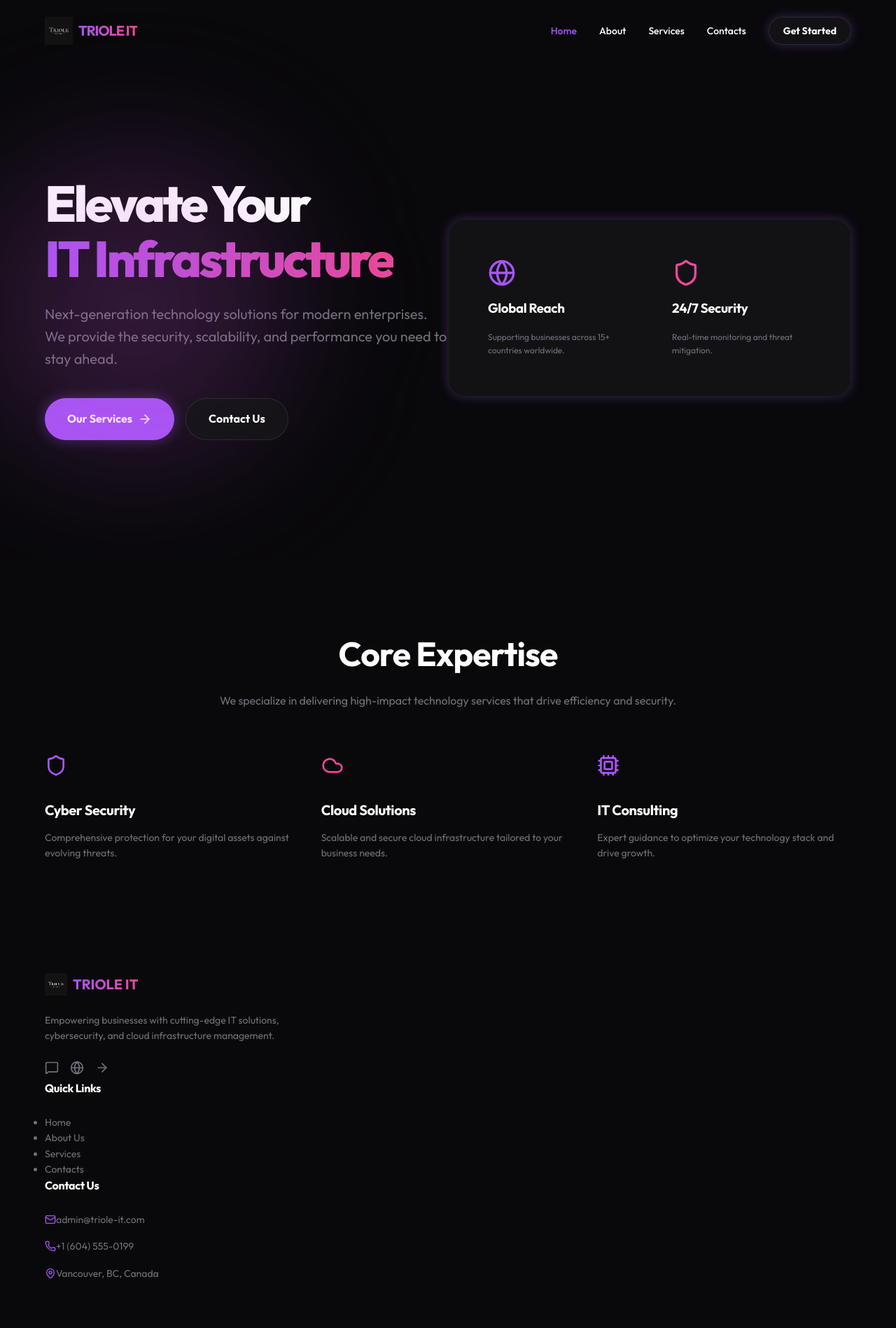
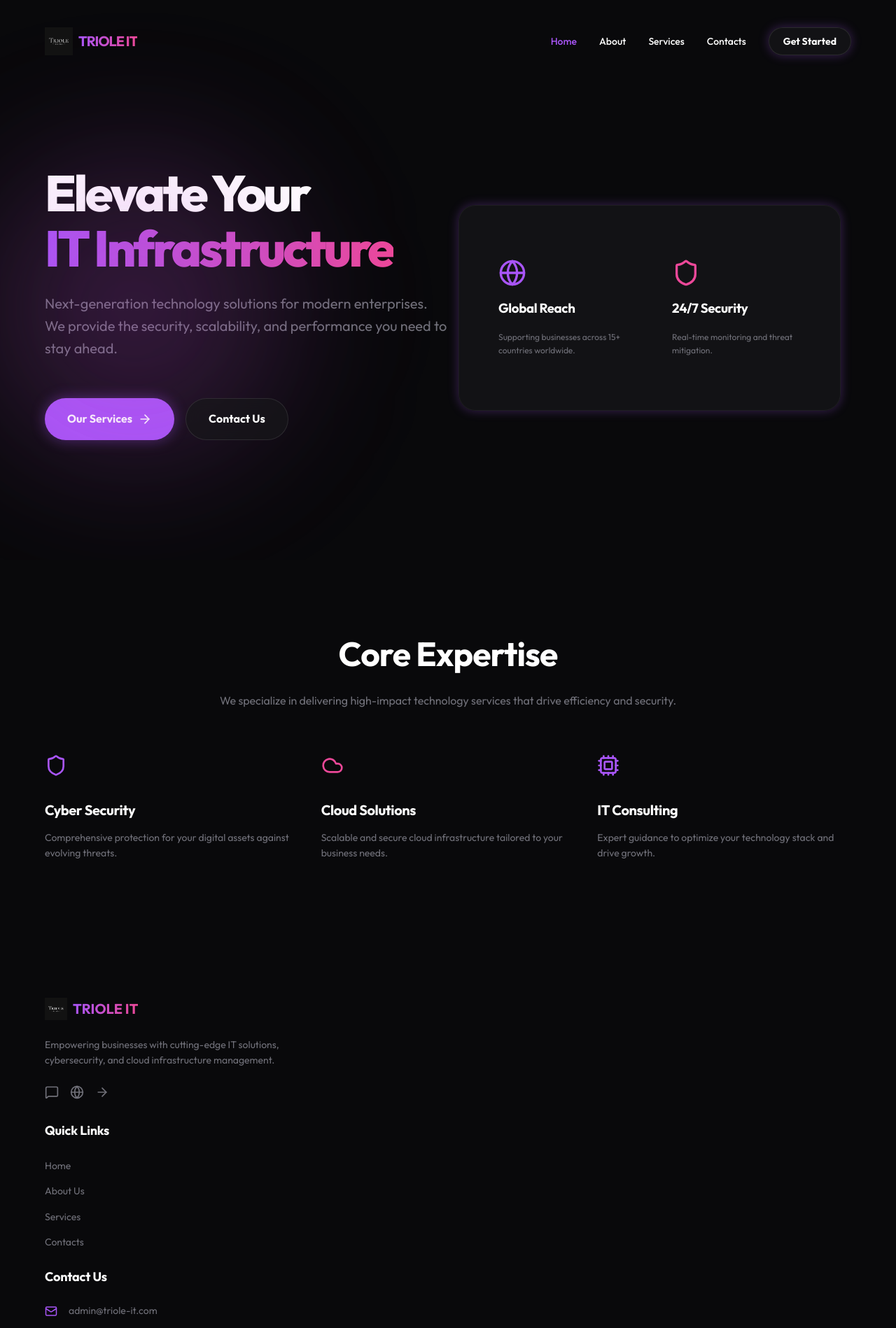
Before and after one commit to AtypicalSysAdmin/triole-it, a React (Vite) app: page / in a window 1280 px wide. Shown: the top 1898 px of the page at 70% size. Built offline with nearby package versions, Linux system fonts and the light colour scheme.

Commit message:
styling fixes

```diff
--- a/src/components/Footer.jsx
+++ b/src/components/Footer.jsx
@@ -25,28 +25,28 @@ const Footer = () => {
           </div>
 
           <div>
-            <h4 className="font-bold mb-6">Quick Links</h4>
-            <ul className="flex flex-col gap-3 text-sm text-muted">
-              <li><Link to="/" className="hover:text-primary transition-colors">Home</Link></li>
-              <li><Link to="/about" className="hover:text-primary transition-colors">About Us</Link></li>
-              <li><Link to="/services" className="hover:text-primary transition-colors">Services</Link></li>
-              <li><Link to="/contacts" className="hover:text-primary transition-colors">Contacts</Link></li>
+            <h4 className="footer-title">Quick Links</h4>
+            <ul className="link-list">
+              <li><Link to="/" className="link-item">Home</Link></li>
+              <li><Link to="/about" className="link-item">About Us</Link></li>
+              <li><Link to="/services" className="link-item">Services</Link></li>
+              <li><Link to="/contacts" className="link-item">Contacts</Link></li>
             </ul>
           </div>
 
           <div>
-            <h4 className="font-bold mb-6">Contact Us</h4>
-            <ul className="flex flex-col gap-4 text-sm text-muted">
-              <li className="flex items-center gap-3">
-                <Mail size={16} className="text-primary" />
+            <h4 className="footer-title">Contact Us</h4>
+            <ul className="link-list">
+              <li className="contact-item">
+                <Mail size={18} className="contact-icon" />
                 <span>admin@triole-it.com</span>
               </li>
-              <li className="flex items-center gap-3">
-                <Phone size={16} className="text-primary" />
-                <span>+1 (604) 555-0199</span>
+              <li className="contact-item">
+                <Phone size={18} className="contact-icon" />
+                <span>+1 (604) 967-2295</span>
               </li>
-              <li className="flex items-center gap-3">
-                <MapPin size={16} className="text-primary" />
+              <li className="contact-item">
+                <MapPin size={18} className="contact-icon" />
                 <span>Vancouver, BC, Canada</span>
               </li>
             </ul>
--- a/src/index.css
+++ b/src/index.css
@@ -1,9 +1,12 @@
 @import url('https://fonts.googleapis.com/css2?family=Outfit:wght@300;400;500;600;700;800&display=swap');
 
 :root {
-  --primary: #A855F7; /* Neon Purple */
-  --secondary: #EC4899; /* Neon Pink */
-  --background: #09090B; /* Deep Black */
+  --primary: #A855F7;
+  /* Neon Purple */
+  --secondary: #EC4899;
+  /* Neon Pink */
+  --background: #09090B;
+  /* Deep Black */
   --foreground: #FFFFFF;
   --muted: #71717A;
   --accent: #A855F7;
@@ -27,7 +30,12 @@ body {
   overflow-x: hidden;
 }
 
-h1, h2, h3, h4, h5, h6 {
+h1,
+h2,
+h3,
+h4,
+h5,
+h6 {
   font-weight: 700;
   letter-spacing: -0.02em;
 }
@@ -76,11 +84,13 @@ button {
   backdrop-filter: blur(12px);
   -webkit-backdrop-filter: blur(12px);
   border: 1px solid rgba(255, 255, 255, 0.1);
+  border-radius: 15px;
 }
 
 .gradient-text {
   background: linear-gradient(to right, var(--primary), var(--secondary));
   -webkit-background-clip: text;
+  background-clip: text;
   -webkit-text-fill-color: transparent;
 }
 
@@ -90,143 +100,441 @@ button {
   margin: 0 auto;
 }
 
-.flex { display: flex; }
-.items-center { align-items: center; }
-.justify-between { justify-content: space-between; }
-.flex-col { flex-direction: column; }
-.gap-2 { gap: 0.5rem; }
-.gap-4 { gap: 1rem; }
-.gap-6 { gap: 1.5rem; }
-.gap-8 { gap: 2rem; }
-.gap-10 { gap: 2.5rem; }
-
-.hidden { display: none; }
-@media (min-width: 768px) {
-  .md\:flex { display: flex; }
-  .md\:hidden { display: none; }
+.flex {
+  display: flex;
 }
 
-.fixed { position: fixed; }
-.top-0 { top: 0; }
-.w-full { width: 100%; }
-.z-50 { z-index: 50; }
-.relative { position: relative; }
-.absolute { position: absolute; }
-.focus\:outline-none:focus { outline: 2px solid transparent; outline-offset: 2px; }
-.focus\:ring-2:focus { box-shadow: 0 0 0 2px var(--primary); }
-.focus\:ring-primary:focus { --ring-color: var(--primary); }
-.focus\:ring-offset-2:focus { outline-offset: 2px; }
-.rounded-lg { border-radius: 0.5rem; }
-
-.inset-0 { top: 0; right: 0; bottom: 0; left: 0; }
-.z-10 { z-index: 10; }
-.z-\[100\] { z-index: 100; }
-
-.bg-black\/80 { background-color: rgba(0, 0, 0, 0.8); }
-.backdrop-blur-md { backdrop-filter: blur(12px); -webkit-backdrop-filter: blur(12px); }
-.cursor-pointer { cursor: pointer; }
-.drop-shadow-\[0_0_30px_rgba\(168\,85\,247\,0\.5\)\] { filter: drop-shadow(0 0 30px rgba(168, 85, 247, 0.5)); }
-
-.px-6 { padding-left: 1.5rem; padding-right: 1.5rem; }
-.py-4 { padding-top: 1rem; padding-bottom: 1rem; }
-.py-6 { padding-top: 1.5rem; padding-bottom: 1.5rem; }
-.px-5 { padding-left: 1.25rem; padding-right: 1.25rem; }
-.py-2 { padding-top: 0.5rem; padding-bottom: 0.5rem; }
-.p-5 { padding: 1.25rem; }
-.p-6 { padding: 1.5rem; }
-.p-8 { padding: 2rem; }
-.p-10 { padding: 2.5rem; }
-.p-16 { padding: 4rem; }
-@media (min-width: 768px) {
-  .md\:p-16 { padding: 4rem; }
+.items-center {
+  align-items: center;
 }
 
-.transition-all { transition: all 0.3s ease; }
-.duration-300 { transition-duration: 300ms; }
+.justify-between {
+  justify-content: space-between;
+}
 
-.text-xl { font-size: 1.25rem; }
-.text-sm { font-size: 0.875rem; }
-.text-lg { font-size: 1.125rem; }
-.font-bold { font-weight: 700; }
-.font-medium { font-weight: 500; }
-.font-semibold { font-weight: 600; }
+.flex-col {
+  flex-direction: column;
+}
 
-.text-center { text-align: center; }
-.text-muted { color: var(--muted); }
-.text-white { color: white; }
-.text-primary { color: var(--primary); }
-.text-secondary { color: var(--secondary); }
-.text-xs { font-size: 0.75rem; }
-.uppercase { text-transform: uppercase; }
-.tracking-widest { letter-spacing: 0.1em; }
-.tracking-tighter { letter-spacing: -0.05em; }
+.gap-2 {
+  gap: 0.5rem;
+}
 
-.rounded-full { border-radius: 9999px; }
-.shadow-lg { box-shadow: 0 10px 15px -3px rgba(0, 0, 0, 0.1), 0 4px 6px -2px rgba(0, 0, 0, 0.05); }
+.gap-4 {
+  gap: 1rem;
+}
+
+.gap-6 {
+  gap: 1.5rem;
+}
+
+.gap-8 {
+  gap: 2rem;
+}
+
+.gap-10 {
+  gap: 2.5rem;
+}
+
+.hidden {
+  display: none;
+}
+
+@media (min-width: 768px) {
+  .md\:flex {
+    display: flex;
+  }
+
+  .md\:hidden {
+    display: none;
+  }
+}
+
+.fixed {
+  position: fixed;
+}
+
+.top-0 {
+  top: 0;
+}
+
+.w-full {
+  width: 100%;
+}
+
+.z-50 {
+  z-index: 50;
+}
+
+.relative {
+  position: relative;
+}
+
+.absolute {
+  position: absolute;
+}
+
+.focus\:outline-none:focus {
+  outline: 2px solid transparent;
+  outline-offset: 2px;
+}
+
+.focus\:ring-2:focus {
+  box-shadow: 0 0 0 2px var(--primary);
+}
+
+.focus\:ring-primary:focus {
+  --ring-color: var(--primary);
+}
+
+.focus\:ring-offset-2:focus {
+  outline-offset: 2px;
+}
+
+.rounded-lg {
+  border-radius: 0.5rem;
+}
+
+.inset-0 {
+  top: 0;
+  right: 0;
+  bottom: 0;
+  left: 0;
+}
+
+.z-10 {
+  z-index: 10;
+}
+
+.z-\[100\] {
+  z-index: 100;
+}
+
+.bg-black\/80 {
+  background-color: rgba(0, 0, 0, 0.8);
+}
+
+.backdrop-blur-md {
+  backdrop-filter: blur(12px);
+  -webkit-backdrop-filter: blur(12px);
+}
+
+.cursor-pointer {
+  cursor: pointer;
+}
+
+.drop-shadow-\[0_0_30px_rgba\(168\,85\,247\,0\.5\)\] {
+  filter: drop-shadow(0 0 30px rgba(168, 85, 247, 0.5));
+}
+
+.px-6 {
+  padding-left: 1.5rem;
+  padding-right: 1.5rem;
+}
+
+.py-4 {
+  padding-top: 1rem;
+  padding-bottom: 1rem;
+}
+
+.py-6 {
+  padding-top: 1.5rem;
+  padding-bottom: 1.5rem;
+}
+
+.px-5 {
+  padding-left: 1.25rem;
+  padding-right: 1.25rem;
+}
+
+.py-2 {
+  padding-top: 0.5rem;
+  padding-bottom: 0.5rem;
+}
+
+.p-5 {
+  padding: 1.25rem;
+}
+
+.p-6 {
+  padding: 1.5rem;
+}
+
+.p-8 {
+  padding: 2rem;
+}
+
+.p-10 {
+  padding: 2.5rem;
+}
+
+.p-16 {
+  padding: 4rem;
+}
+
+@media (min-width: 768px) {
+  .md\:p-16 {
+    padding: 4rem;
+  }
+}
+
+.transition-all {
+  transition: all 0.3s ease;
+}
+
+.duration-300 {
+  transition-duration: 300ms;
+}
+
+.text-xl {
+  font-size: 1.25rem;
+}
+
+.text-sm {
+  font-size: 0.875rem;
+}
+
+.text-lg {
+  font-size: 1.125rem;
+}
+
+.font-bold {
+  font-weight: 700;
+}
+
+.font-medium {
+  font-weight: 500;
+}
+
+.font-semibold {
+  font-weight: 600;
+}
+
+.text-center {
+  text-align: center;
+}
+
+.text-muted {
+  color: var(--muted);
+}
+
+.text-white {
+  color: white;
+}
+
+.text-primary {
+  color: var(--primary);
+}
+
+.text-secondary {
+  color: var(--secondary);
+}
+
+.text-xs {
+  font-size: 0.75rem;
+}
+
+.uppercase {
+  text-transform: uppercase;
+}
+
+.tracking-widest {
+  letter-spacing: 0.1em;
+}
+
+.tracking-tighter {
+  letter-spacing: -0.05em;
+}
+
+.rounded-full {
+  border-radius: 9999px;
+}
+
+.shadow-lg {
+  box-shadow: 0 10px 15px -3px rgba(0, 0, 0, 0.1), 0 4px 6px -2px rgba(0, 0, 0, 0.05);
+}
 
 /* Sizing Utilities */
-.h-8 { height: 2rem; }
-.h-10 { height: 2.5rem; }
-.w-auto { width: auto; }
-.max-w-sm { max-width: 24rem; }
-.max-w-lg { max-width: 32rem; }
-.max-w-xl { max-width: 36rem; }
-.max-w-2xl { max-width: 42rem; }
-.max-w-3xl { max-width: 48rem; }
-.max-w-4xl { max-width: 56rem; }
-.mx-auto { margin-left: auto; margin-right: auto; }
-.mb-1 { margin-bottom: 0.25rem; }
-.mb-3 { margin-bottom: 0.75rem; }
-.mb-4 { margin-bottom: 1rem; }
-.mb-6 { margin-bottom: 1.5rem; }
-.mb-8 { margin-bottom: 2rem; }
-.mb-10 { margin-bottom: 2.5rem; }
-.mb-12 { margin-bottom: 3rem; }
-.mb-16 { margin-bottom: 4rem; }
-.mb-20 { margin-bottom: 5rem; }
-.mt-4 { margin-top: 1rem; }
-.mt-24 { margin-top: 6rem; }
-.pt-8 { padding-top: 2rem; }
-.pt-16 { padding-top: 4rem; }
-.pt-20 { padding-top: 5rem; }
-.pt-32 { padding-top: 8rem; }
-.pb-8 { padding-bottom: 2rem; }
-.pb-24 { padding-bottom: 6rem; }
+.h-8 {
+  height: 2rem;
+}
 
-.grid { display: grid; }
-.grid-cols-2 { grid-template-columns: repeat(2, minmax(0, 1fr)); }
+.h-10 {
+  height: 2.5rem;
+}
+
+.w-auto {
+  width: auto;
+}
+
+.max-w-sm {
+  max-width: 24rem;
+}
+
+.max-w-lg {
+  max-width: 32rem;
+}
+
+.max-w-xl {
+  max-width: 36rem;
+}
+
+.max-w-2xl {
+  max-width: 42rem;
+}
+
+.max-w-3xl {
+  max-width: 48rem;
+}
+
+.max-w-4xl {
+  max-width: 56rem;
+}
+
+.mx-auto {
+  margin-left: auto;
+  margin-right: auto;
+}
+
+.mb-1 {
+  margin-bottom: 0.25rem;
+}
+
+.mb-3 {
+  margin-bottom: 0.75rem;
+}
+
+.mb-4 {
+  margin-bottom: 1rem;
+}
+
+.mb-6 {
+  margin-bottom: 1.5rem;
+}
+
+.mb-8 {
+  margin-bottom: 2rem;
+}
+
+.mb-10 {
+  margin-bottom: 2.5rem;
+}
+
+.mb-12 {
+  margin-top: 15px;
+  margin-bottom: 15px;
+}
+
+.mb-16 {
+  margin-bottom: 4rem;
+}
+
+.mb-20 {
+  margin-bottom: 5rem;
+}
+
+.mt-4 {
+  margin-top: 1rem;
+}
+
+.mt-24 {
+  margin-top: 6rem;
+}
+
+.pt-8 {
+  padding-top: 2rem;
+}
+
+.pt-16 {
+  padding-top: 4rem;
+}
+
+.pt-20 {
+  padding-top: 5rem;
+}
+
+.pt-32 {
+  padding-top: 8rem;
+}
+
+.pb-8 {
+  padding-bottom: 2rem;
+}
+
+.pb-24 {
+  padding-bottom: 6rem;
+}
+
+.grid {
+  display: grid;
+  margin-top: 20px;
+  margin-bottom: 20px;
+}
+
+.grid-cols-2 {
+  grid-template-columns: repeat(2, minmax(0, 1fr));
+}
+
 @media (min-width: 768px) {
-  .md\:grid-cols-2 { grid-template-columns: repeat(2, minmax(0, 1fr)); }
-  .md\:grid-cols-3 { grid-template-columns: repeat(3, minmax(0, 1fr)); }
+  .md\:grid-cols-2 {
+    grid-template-columns: repeat(2, minmax(0, 1fr));
+  }
+
+  .md\:grid-cols-3 {
+    grid-template-columns: repeat(3, minmax(0, 1fr));
+  }
 }
+
 @media (min-width: 1024px) {
-  .lg\:grid-cols-2 { grid-template-columns: repeat(2, minmax(0, 1fr)); }
-  .lg\:grid-cols-4 { grid-template-columns: repeat(4, minmax(0, 1fr)); }
+  .lg\:grid-cols-2 {
+    grid-template-columns: repeat(2, minmax(0, 1fr));
+  }
+
+  .lg\:grid-cols-4 {
+    grid-template-columns: repeat(4, minmax(0, 1fr));
+  }
 }
 
 /* Custom Animations */
 @keyframes fadeIn {
-  from { opacity: 0; }
-  to { opacity: 1; }
+  from {
+    opacity: 0;
+  }
+
+  to {
+    opacity: 1;
+  }
 }
 
 @keyframes slideDown {
-  from { transform: translateY(-10px); opacity: 0; }
-  to { transform: translateY(0); opacity: 1; }
+  from {
+    transform: translateY(-10px);
+    opacity: 0;
+  }
+
+  to {
+    transform: translateY(0);
+    opacity: 1;
+  }
 }
 
-.animate-in { animation: fadeIn 0.4s ease forwards; }
+.animate-in {
+  animation: fadeIn 0.4s ease forwards;
+}
 
 /* --- Centralized Design System --- */
 
 /* Layout */
 .page-padding {
-  padding-top: 8rem; /* 128px - pt-32 */
-  padding-bottom: 6rem; /* 96px - pb-24 */
+  padding-top: 8rem;
+  /* 128px - pt-32 */
+  padding-bottom: 6rem;
+  /* 96px - pb-24 */
 }
 
 .section-padding {
-  padding-top: 6rem; /* 96px - py-24 */
+  padding-top: 6rem;
+  /* 96px - py-24 */
   padding-bottom: 6rem;
 }
 
@@ -235,7 +543,8 @@ button {
   min-height: 100vh;
   display: flex;
   align-items: center;
-  padding-top: 5rem; /* pt-20 approx */
+  padding-top: 5rem;
+  /* pt-20 approx */
   overflow: hidden;
 }
 
@@ -249,7 +558,8 @@ button {
 
 /* Typography */
 .h1-hero {
-  font-size: 3rem; /* 48px */
+  font-size: 3rem;
+  /* 48px */
   font-weight: 800;
   margin-bottom: 1.5rem;
   line-height: 1.1;
@@ -258,7 +568,8 @@ button {
 
 @media (min-width: 768px) {
   .h1-hero {
-    font-size: 4.5rem; /* 72px */
+    font-size: 4.5rem;
+    /* 72px */
   }
 }
 
@@ -269,14 +580,16 @@ button {
 }
 
 .h2-section {
-  font-size: 1.875rem; /* 30px */
+  font-size: 1.875rem;
+  /* 30px */
   font-weight: 700;
   margin-bottom: 1rem;
 }
 
 @media (min-width: 768px) {
   .h2-section {
-    font-size: 3rem; /* 48px */
+    font-size: 3rem;
+    /* 48px */
   }
 }
 
@@ -289,7 +602,8 @@ button {
 .text-lead {
   font-size: 1.25rem;
   color: var(--muted);
-  max-width: 42rem; /* 672px - max-w-2xl */
+  max-width: 42rem;
+  /* 672px - max-w-2xl */
   margin-left: auto;
   margin-right: auto;
 }
@@ -309,6 +623,8 @@ button {
   font-weight: 700;
   transition: all 0.3s ease;
   cursor: pointer;
+  margin-top: 15PX;
+  margin-bottom: 15PX;
 }
 
 .btn-base:hover {
@@ -360,9 +676,11 @@ button {
   backdrop-filter: blur(12px);
   -webkit-backdrop-filter: blur(12px);
   border: 1px solid rgba(255, 255, 255, 0.05);
-  border-radius: 1.5rem; /* 24px - rounded-3xl approx */
+  border-radius: 1.5rem;
+  /* 24px - rounded-3xl approx */
   padding: 2rem;
   transition: all 0.3s ease;
+  margin: 15px;
 }
 
 .card-interactive:hover {
@@ -372,7 +690,8 @@ button {
 /* Decorations */
 .glow-primary {
   position: absolute;
-  width: 24rem; /* 384px */
+  width: 24rem;
+  /* 384px */
   height: 24rem;
   background-color: rgba(168, 85, 247, 0.2);
   border-radius: 9999px;
@@ -426,3 +745,96 @@ button {
     transform: translate(-50%, -50%) scale(3);
   }
 }
+
+/* --- Refined Utilities & Components --- */
+
+/* Lists Reset */
+ul,
+ol {
+  list-style: none;
+  padding: 0;
+  margin: 0;
+}
+
+/* Standardized Spacing */
+.section-padding {
+  padding-top: 6rem;
+  padding-bottom: 6rem;
+}
+
+@media (max-width: 768px) {
+  .section-padding {
+    padding-top: 4rem;
+    padding-bottom: 4rem;
+  }
+}
+
+/* Link Lists (Quick Links) */
+.footer-title {
+  font-size: 1.125rem;
+  font-weight: 700;
+  color: var(--foreground);
+  margin-bottom: 1.5rem;
+  margin-top: 1.5rem;
+  letter-spacing: -0.01em;
+}
+
+.link-list {
+  display: flex;
+  flex-direction: column;
+  gap: 0.875rem;
+}
+
+.link-item {
+  display: flex;
+  align-items: center;
+  gap: 0.75rem;
+  font-size: 0.875rem;
+  color: var(--muted);
+  transition: all 0.3s cubic-bezier(0.4, 0, 0.2, 1);
+  cursor: pointer;
+  width: fit-content;
+}
+
+.link-item:hover {
+  color: var(--primary);
+  transform: translateX(6px);
+}
+
+.link-item-active {
+  color: var(--primary);
+  font-weight: 500;
+}
+
+.contact-item {
+  display: flex;
+  align-items: flex-start;
+  gap: 1rem;
+  font-size: 0.875rem;
+  color: var(--muted);
+  line-height: 1.5;
+}
+
+.contact-icon {
+  color: var(--primary);
+  flex-shrink: 0;
+  margin-top: 0.125rem;
+}
+
+/* Margin/Padding Helpers */
+.mt-20 {
+  margin-top: 5rem;
+}
+
+.mb-2 {
+  margin-bottom: 0.5rem;
+}
+
+.py-20 {
+  padding-top: 5rem;
+  padding-bottom: 5rem;
+}
+
+.pb-12 {
+  padding-bottom: 3rem;
+}
--- a/src/pages/Contacts.jsx
+++ b/src/pages/Contacts.jsx
@@ -32,7 +32,7 @@ const Contacts = () => {
                 <div className="p-5 bg-secondary/10 rounded-2xl text-secondary"><Phone size={32} /></div>
                 <div>
                   <p className="text-sm text-muted uppercase tracking-widest mb-1">Phone</p>
-                  <p className="text-xl font-medium">+1 (604) 555-0199</p>
+                  <p className="text-xl font-medium">+1 (604) 967-2295</p>
                 </div>
               </div>
               <div className="flex items-center gap-8">
```
